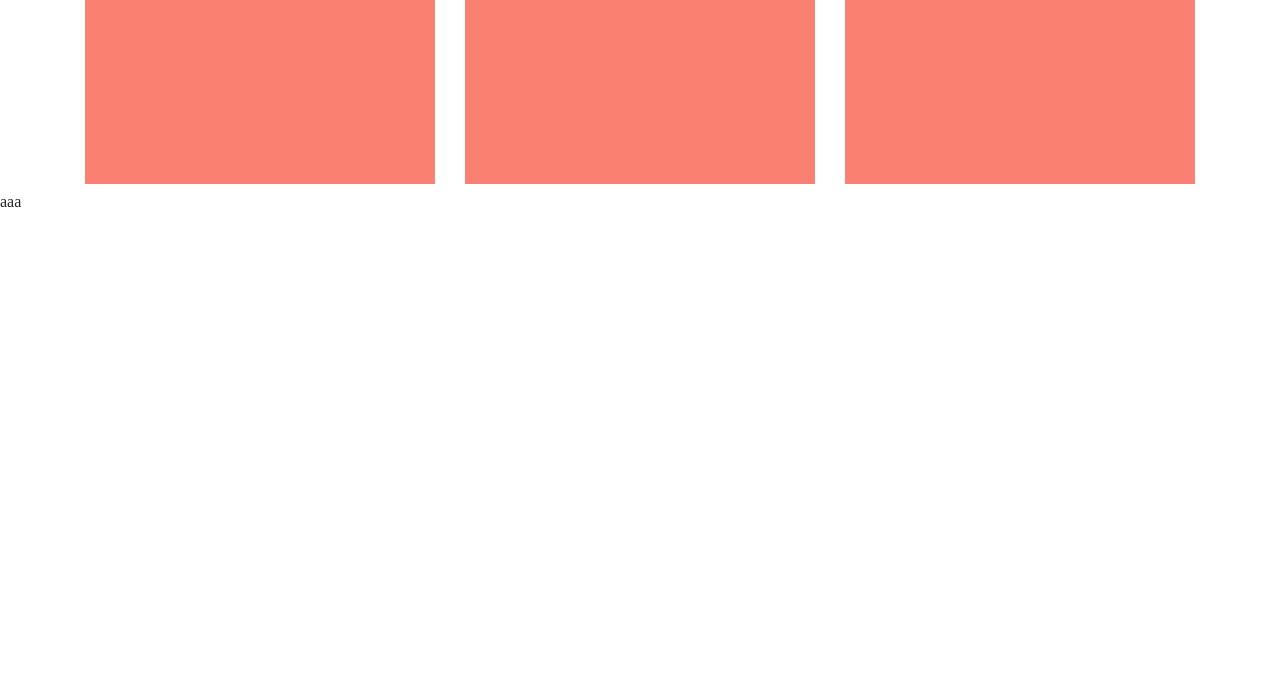
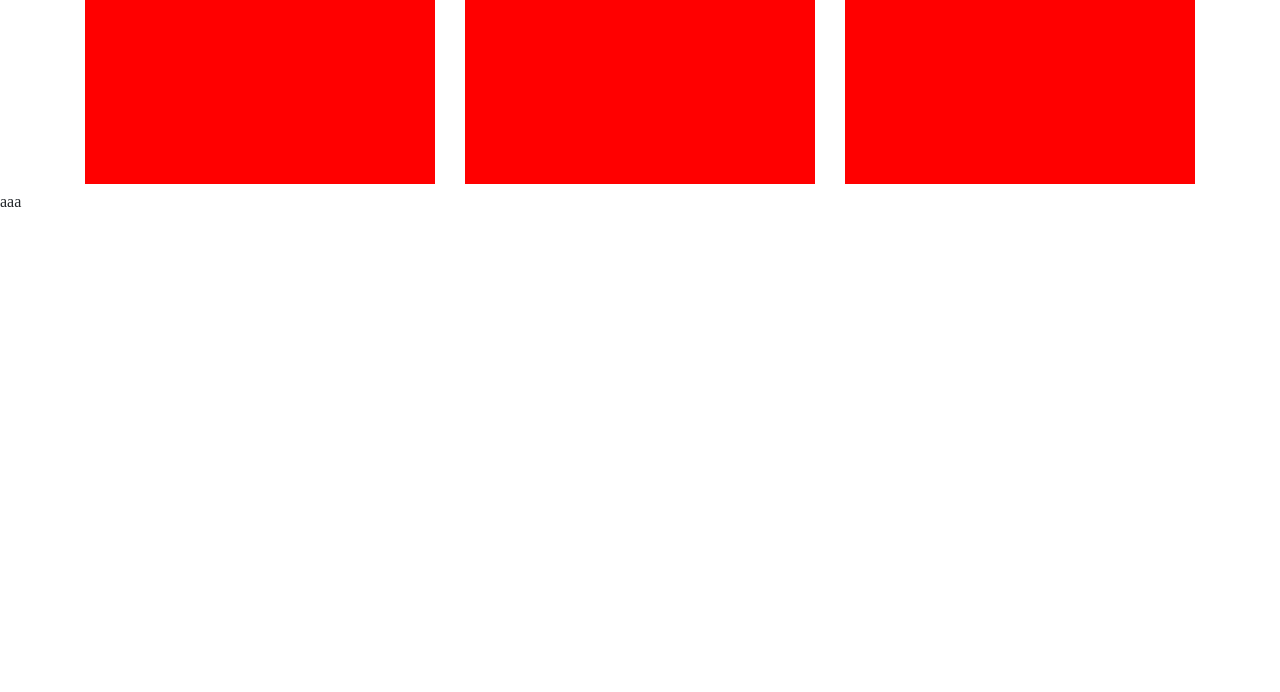
Before and after one commit to twwwwwwwwww/test, a plain HTML site: page index.html in a window 1280 px wide. Shown: the part 108-800 px from the top of the page. Drawn offline with Linux system fonts and the light colour scheme.

Commit message:
Update index.html

```diff
--- a/index.html
+++ b/index.html
@@ -16,7 +16,7 @@
       position: absolute;
     }
     .a{
-      background-color: salmon;
+      background-color: red;
       height: 200px;
       margin-bottom: 10px;
     }
```
